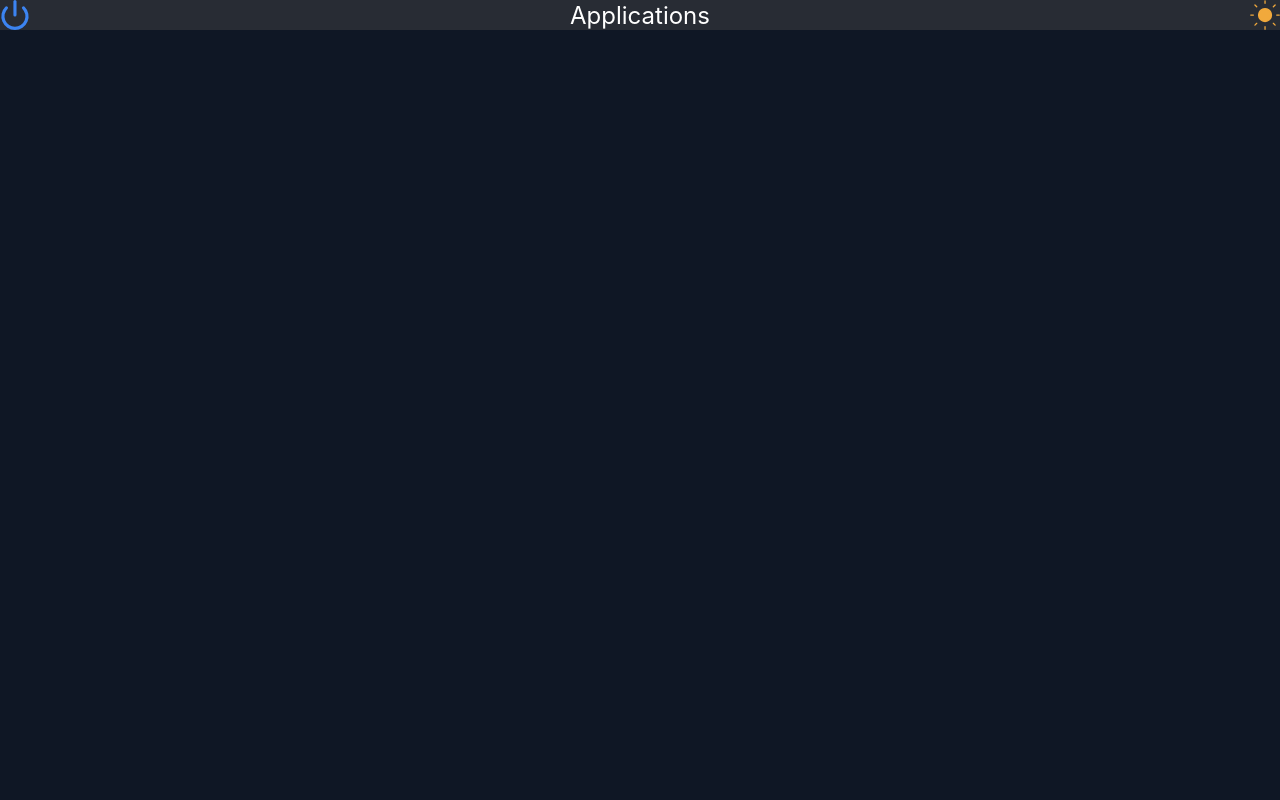
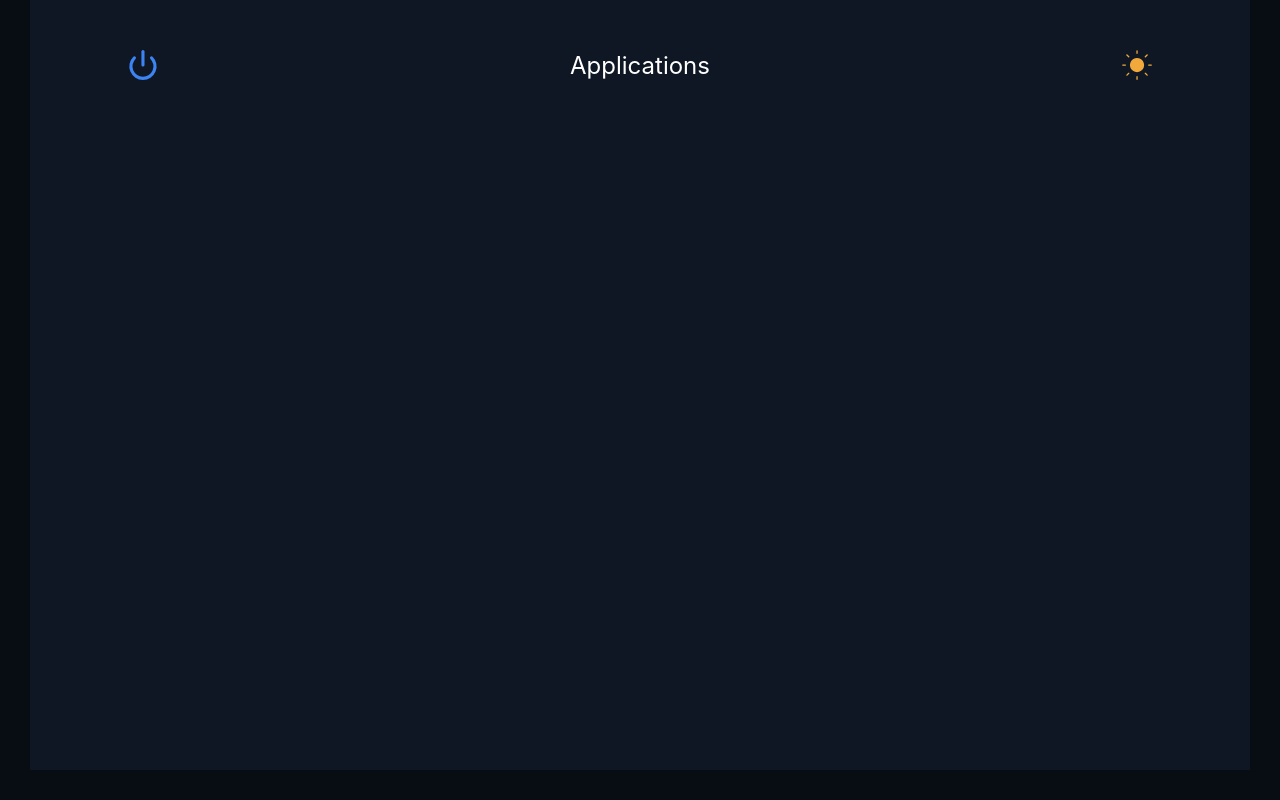
Before and after one commit to Firebro51/PauseBreak, a React (Create React App) app: page / in a window 1280 px wide. Built offline with nearby package versions, Linux system fonts and the light colour scheme.

Commit message:
Updated Styling to TopBar (Still need to figure out how to change color of Window Bar)

```diff
--- a/package.json
+++ b/package.json
@@ -20,9 +20,6 @@
     "test": "react-scripts test",
     "eject": "react-scripts eject"
   },
-
-
-
   "eslintConfig": {
     "extends": [
       "react-app",
--- a/src/App.css
+++ b/src/App.css
@@ -19,9 +19,9 @@
 
 
 .App-border-wrapper {
-  border-right: 30px solid #000;
-  border-left: 30px solid #000;
-  border-bottom: 30px solid #000;
+  border-right: 30px solid #080C13;
+  border-left: 30px solid #080C13;
+  border-bottom: 30px solid #080C13;
   box-sizing: border-box; /* Includes padding and border in the element's total width and height */
   height: 100%;
   width: 100%;
--- a/src/App.js
+++ b/src/App.js
@@ -1,5 +1,5 @@
-import React, { useState } from 'react';
-import TitleBar from './components/TitleBar';
+import React, { useState, useEffect } from 'react';
+import TopBar from './components/TopBar';
 import './App.css';
 
 function App() {
@@ -15,8 +15,9 @@ function App() {
   };
 
   return (
+    <div className="App-border-wrapper">
         <div className="App">
-      <TitleBar
+          <TopBar
               title="Applications"
               onPowerClick={handlePowerClick}
               onThemeToggle={handleThemeToggle}
@@ -24,6 +25,7 @@ function App() {
               darkMode={darkMode}
             />
       </div>
+    </div>
   );
 }
 
--- a/src/components/TitleBar.js
+++ b/src/components/TopBar.js
@@ -1,11 +1,11 @@
 import React from 'react';
-import '../styles/TitleBar.css';
+import '../styles/TopBar.css';
 import PowerOnIcon from '../images/power-on-icon.svg';  // Path to power on icon
 import PowerOffIcon from '../images/power-off-icon.svg'; // Path to power off icon
 import SunIcon from '../images/sun-icon.svg';            // Path to sun icon (light mode)
 import MoonIcon from '../images/moon-icon.svg';          // Path to moon icon (dark mode)
 
-function TitleBar({ title, onPowerClick, onThemeToggle, powerOn, darkMode }) {
+function TopBar({ title, onPowerClick, onThemeToggle, powerOn, darkMode }) {
   return (
     <div className="title-bar">
       <img
@@ -25,4 +25,4 @@ function TitleBar({ title, onPowerClick, onThemeToggle, powerOn, darkMode }) {
   );
 }
 
-export default TitleBar;
+export default TopBar;
--- a/src/styles/TitleBar.css
+++ b/src/styles/TopBar.css
@@ -4,13 +4,14 @@
     display: flex;
     justify-content: space-between;
     align-items: center;
-    background-color: #282c34; /* The background color of the title bar */
+    background-color: #0F1725; /* The background color of the title bar */
     color: white; /* Text color */
     position: fixed; /* Position it fixed at the top */
-    top: 0; /* Align it to the top */
-    left: 0; /* Align it to the left side */
+    top: 50px; /* Align it to the top */
+    left: 10%; /* Align it to the left side */
     right: 0; /* Align it to the right side */
     z-index: 1000; /* Make sure it's above other content */
+    width: 80%;
   }
 
   .title-bar-icon {
```
Lines whose indentation alone changed are shown as unchanged.
